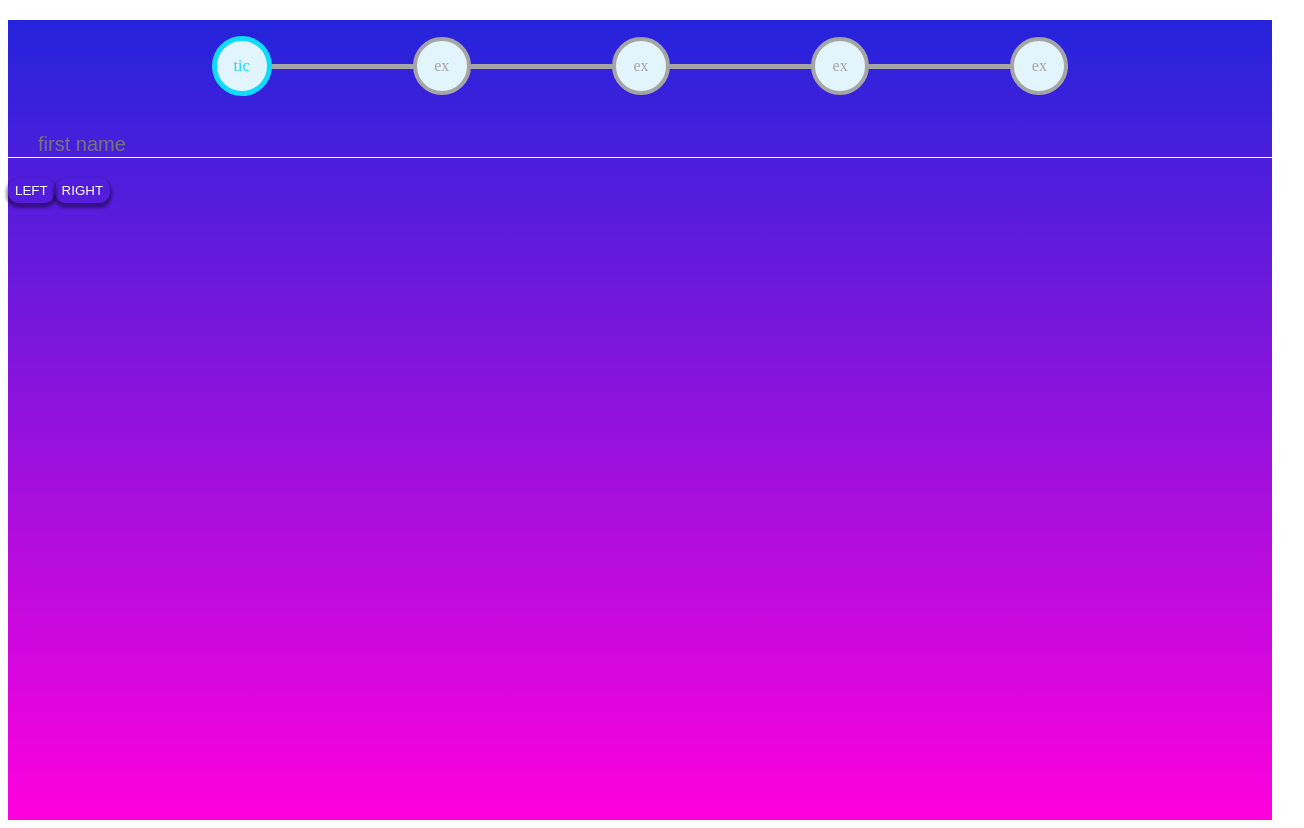
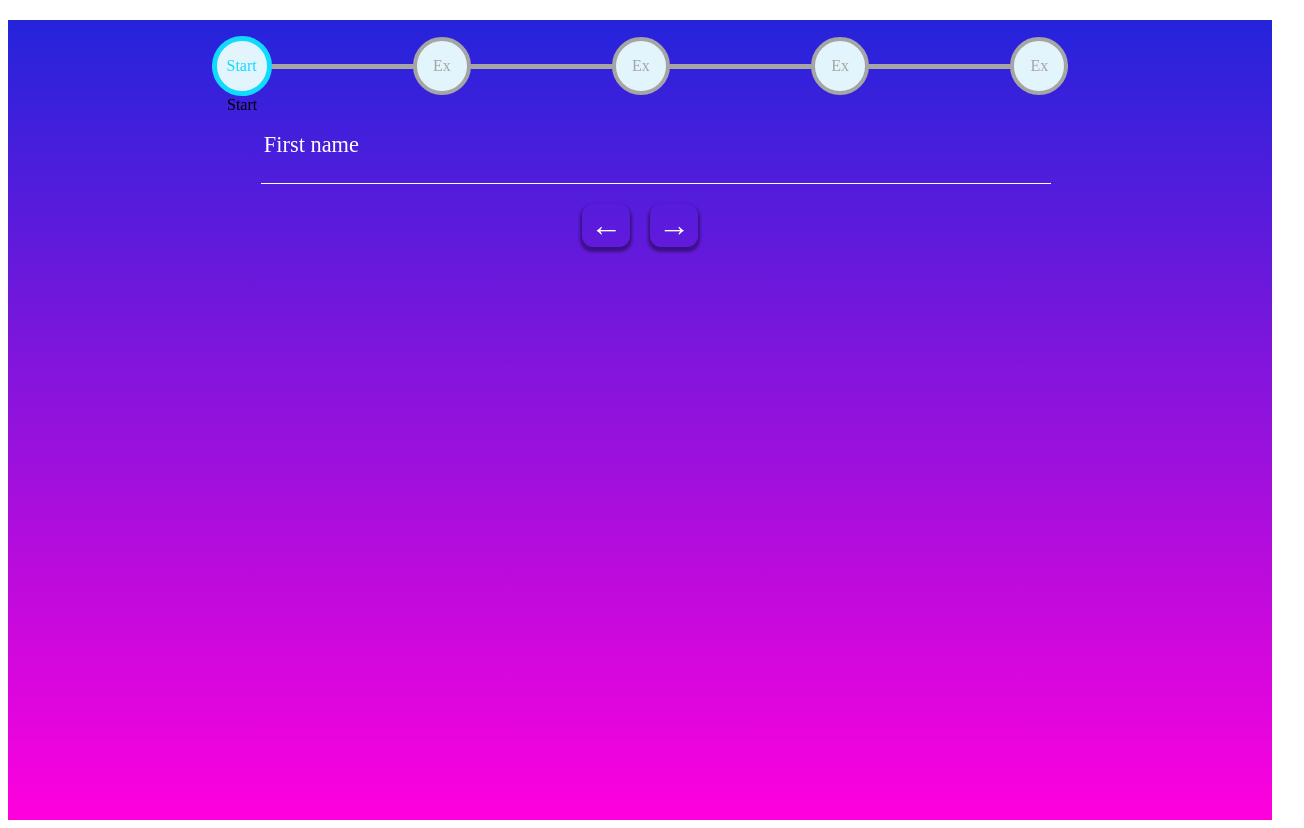
Before and after one commit to munirsebikaaka/codesmann-react-steps-checker, a React (Create React App) app: page / in a window 1280 px wide. Shown: the whole page, 1304 px wide, since content can reach past the window. Built offline with nearby package versions, Linux system fonts and the light colour scheme.

Commit message:
feat: Added the object of arrays that are selected when generating a random quote in the application and its styles and looks

```diff
--- a/src/App.js
+++ b/src/App.js
@@ -5,14 +5,45 @@ const detailsArr = [
   { type: "text", placeholder: "age", value: {} },
 ];
 const quatesArr = [
-  { quote: "bbbbbb", owner: "moxtech" },
-  { quote: "ccccc", owner: "rex" },
-  { quote: "ddddd", owner: "adams" },
+  {
+    quote:
+      "   My mom once told me that if u cant find something to live for at least find something to die for.",
+    owner: "2PAC SHAKUR",
+  },
+  {
+    quote:
+      "It's a struggle for every black man , we all know our selves only God can judge us.",
+    owner: "Codesmann",
+  },
+  { quote: "Is it a crime to fight for what is mine.", owner: "Adams" },
+  {
+    quote:
+      "If you want to be successful believe in your self and after do something don't just seat thier like a bug of cement.",
+    owner: "Mowzey Radio",
+  },
+  {
+    quote:
+      "Every day if you can you just look your self in the mirror and say that I am special, I am a winner, I am not a quitter, am going to defeat everybody and always believe in your self.",
+    owner: "Mowzey Radio",
+  },
+  {
+    quote:
+      "If shoot to kill is the order from above then this has to end is the order from the lower people.",
+    owner: "Jim Nola",
+  },
+  {
+    quote: "Facebook was not the first thing i built.",
+    owner: "Mac Zukk Bugger",
+  },
+  { quote: "Let God judge the criminals.", owner: "Munir." },
+  { quote: "Reality is wrong dreams are for real.", owner: "2Pac Shakur" },
 ];
 export default function App() {
   const [first, setFirst] = useState("");
   const [last, setLast] = useState("");
-  const [age, setAge] = useState("");
+  const [age, setAge] = useState();
+
+  let [gen, setGen] = useState([]);
 
   const [log, setLog] = useState(1);
   function increaseLog() {
@@ -36,8 +67,26 @@ export default function App() {
         onAge={age}
         onSetAge={setAge}
       />
-      <GenerationRandomQuate onLogGen={log} onAge={age} onLast={last} />
-      <BtnCell onIncreaseLog={increaseLog} onDecreaseLog={decreaseLog} />
+      <GenerationRandomQuate
+        onLogGen={log}
+        onAge={age}
+        onLast={last}
+        hundleGEN={gen}
+        hundleSetGEN={setGen}
+      />
+      <BtnCell
+        onLog={log}
+        onIncreaseLog={increaseLog}
+        onDecreaseLog={decreaseLog}
+      />
+
+      <FinalResults
+        onLast={last}
+        onAge={age}
+        onFirst={first}
+        hundleGEN={gen}
+        onLog={log}
+      />
     </div>
   );
 }
@@ -46,19 +95,27 @@ function Steps({ onLog }) {
   return (
     <div className="steps-cell">
       <div className="steps">
-        <p className="checked">tic</p>
+        <p className="checked">Start</p>
+        <p className="lev">Start</p>
         <p className={onLog >= 2 ? "checked" : "step"}>
-          {onLog >= 2 ? "tic" : "ex"}
+          {onLog >= 2 ? "Tic" : "Ex"}
         </p>
+        {onLog >= 2 && <p className="lev2">Step{onLog >= 2 ? "1" : ""}</p>}
         <p className={onLog >= 3 ? "checked" : "step"}>
-          {onLog >= 3 ? "tic" : "ex"}
+          {onLog >= 3 ? "Tic" : "Ex"}
         </p>
+        {onLog >= 3 && <p className="lev3">Step{onLog >= 3 ? "2" : ""}</p>}
+
         <p className={onLog >= 4 ? "checked" : "step"}>
-          {onLog >= 4 ? "tic" : "ex"}
+          {onLog >= 4 ? "Tic" : "Ex"}
         </p>
+        {onLog >= 4 && <p className="lev4">Step{onLog >= 4 ? "3" : ""}</p>}
+
         <p className={onLog >= 5 ? "checked" : "step"}>
-          {onLog >= 5 ? "Finised" : "ex"}
+          {onLog >= 5 ? "Finished" : "Ex"}
         </p>
+        {onLog >= 5 && <p className="lev5">Finished</p>}
+
         <span className="defBar"></span>
         {onLog > 1 && (
           <span
@@ -84,57 +141,80 @@ function RegstrationCell({
 }) {
   return (
     <div className="input-element">
+      <div className={onDisLog === 1 ? "show-form" : "hide-form"}>
+        <label>First name</label>
         <input
-        className={onDisLog === 1 ? "show-form" : "hide-form"}
           type={data[0].type}
-        placeholder={data[0].placeholder}
           value={onFirst}
           onChange={(e) => onSetFirst(e.target.value)}
         />
-
+      </div>
+      <div className={onDisLog === 2 ? "show-form" : "hide-form"}>
+        <label>Last name</label>
         <input
-        className={onDisLog === 2 ? "show-form" : "hide-form"}
           type={data[1].type}
-        placeholder={data[1].placeholder}
           value={onLast}
           onChange={(e) => onSetLast(e.target.value)}
         />
-
+      </div>
+      <div className={onDisLog === 3 ? "show-form" : "hide-form"}>
+        <label>Age</label>
         <input
-        className={onDisLog === 3 ? "show-form" : "hide-form"}
-        type={data[2].type}
-        placeholder={data[2].placeholder}
+          type={+data[2].type}
           value={onAge}
           onChange={(e) => onSetAge(e.target.value)}
         />
       </div>
+    </div>
   );
 }
-function GenerationRandomQuate({ onLogGen, onAge, onLast }) {
-  let [gen, setGen] = useState([]);
+function GenerationRandomQuate({
+  onLogGen,
+  onAge,
+  onLast,
+  hundleGEN,
+  hundleSetGEN,
+}) {
   function genFunc(arr) {
     if (onAge && onLast)
-      setGen(() => (gen = arr[Math.floor(Math.random() * arr.length)]));
+      hundleSetGEN(
+        () => (hundleGEN = arr[Math.floor(Math.random() * arr.length)])
+      );
     else
       alert(
-        "Please fill in all the inputs for a clear outcome of your details!!"
+        "To generate a random quote first fill in all the inputs for a clear outcome of your details!!"
       );
   }
   return (
-    <div className={onLogGen === 4 ? "show-form" : "hide-form"}>
-      <p>{gen.quote}</p>
-      <h1>{gen.owner}</h1>
+    <div className={onLogGen === 4 ? "show-form4" : "hide-form"}>
+      <p>{hundleGEN.quote}</p>
+      <h1>{hundleGEN.owner}</h1>
       <button className="btn-quote" onClick={() => genFunc(quatesArr)}>
-        GENERATE
+        choose quote
       </button>
     </div>
   );
 }
-function BtnCell({ onDecreaseLog, onIncreaseLog }) {
+function BtnCell({ onDecreaseLog, onIncreaseLog, onLog }) {
   return (
     <div className="btn-cell">
-      <button onClick={onDecreaseLog}>LEFT</button>
-      <button onClick={onIncreaseLog}>RIGHT</button>
+      <button onClick={onDecreaseLog}> &larr;</button>
+
+      <button onClick={onIncreaseLog}> &rarr;</button>
     </div>
   );
 }
+function FinalResults({ onFirst, onLast, onAge, hundleGEN, onLog }) {
+  return (
+    <div className={onLog > 4 ? "show-info" : "hide-form"}>
+      <p>Your first name is {onFirst}.</p>
+      <p>Your last name is {onLast}.</p>
+      <p>You are {onAge} years old.</p>
+      <div>
+        <h3>Your favorite quote is;</h3>
+        <p>{hundleGEN.quote}</p>
+        <p>{hundleGEN.owner}</p>
+      </div>
+    </div>
+  );
+}
--- a/src/index.css
+++ b/src/index.css
@@ -17,9 +17,44 @@
   margin: 20px;
 }
 
-.show-form {
+.show-form,
+.show-info {
   display: block;
 }
+.show-form4 {
+  width: 60%;
+  margin: 0 auto;
+  display: flex;
+  flex-direction: column;
+  align-items: center;
+  margin-top: 20px;
+}
+.show-form4 p {
+  margin-bottom: -10px;
+  font-size: 1.4rem;
+  font-family: sans-serif;
+  text-align: center;
+}
+.show-form4 h1 {
+  font-size: 1.4rem;
+  box-shadow: 0 3px 3px 2px #00000065;
+  padding: 5px;
+  border-radius: 11px;
+  text-transform: capitalize;
+  font-family: sans-serif;
+  font-weight: 400;
+  font-style: italic;
+}
+.show-form4 button {
+  margin-top: -8px;
+  margin-bottom: 20px;
+}
+.show-info {
+  display: flex;
+  flex-direction: column;
+  align-items: center;
+}
+.hide-form,
 .hide-form {
   display: none;
 }
@@ -37,6 +72,13 @@
   color: white;
   background-color: inherit;
 }
+.input-element input:focus {
+  outline: none;
+}
+.input-element {
+  width: 60%;
+  margin: 0 auto;
+}
 .show-form:focus {
   outline: none;
 }
@@ -47,8 +89,14 @@
   background-color: inherit;
   box-shadow: 0 3px 3px 2px #00000065;
   border-radius: 11px;
-  padding: 5px 7px;
+  padding: 3px 8px;
   color: white;
+  font-size: 2rem;
+}
+.btn-cell {
+  display: flex;
+  justify-content: center;
+  gap: 20px;
 }
 .step {
   width: 50px;
@@ -110,3 +158,33 @@
 .step5 {
   width: 100%;
 }
+.lev {
+  position: absolute;
+  bottom: -20%;
+  left: 1.8%;
+}
+.lev2 {
+  position: absolute;
+  left: 25%;
+  bottom: -20%;
+}
+.lev3 {
+  position: absolute;
+  left: 48%;
+  bottom: -20%;
+}
+.lev4 {
+  position: absolute;
+  left: 72%;
+  bottom: -20%;
+}
+.lev5 {
+  position: absolute;
+  left: 95%;
+  bottom: -20%;
+}
+label {
+  color: #fff;
+  font-size: 1.4rem;
+  margin-left: 3px;
+}
```
Lines whose indentation alone changed are shown as unchanged.
